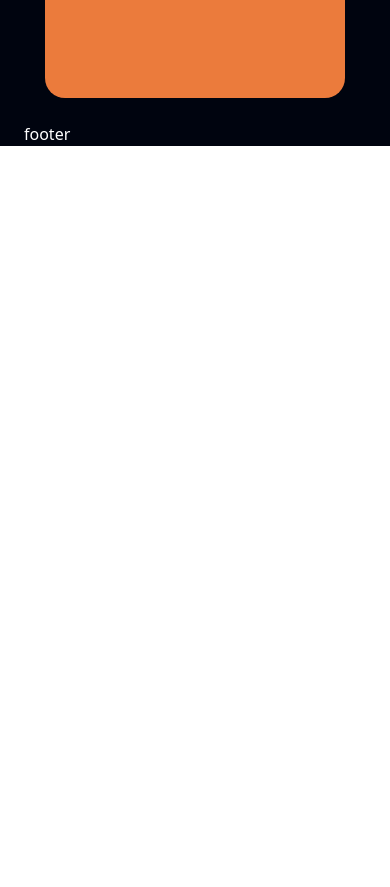
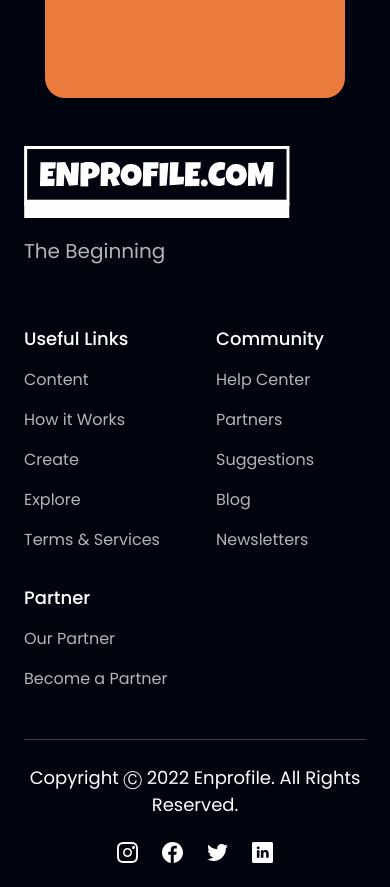
Before and after one commit to Fazil-SA/Enprofile-MERN-Project, a React (Vite) app in the folder client/: page / in a window 390 px wide. Shown: the part 9420-10307 px from the top of the page. Before the commit the page ends 9566 px from the top, so only its background shows below. Built offline with nearby package versions, Linux system fonts and the light colour scheme; the HTML template or start-up script is replaced by a standard one.

Commit message:
client side footer

```diff
--- a/client/src/components/user/Footer.jsx
+++ b/client/src/components/user/Footer.jsx
@@ -1,26 +1,66 @@
 import React from 'react'
 import styles from '../../style'
-import { footerLinks, socialMedia } from '../../constants/user'
+import { footerLinks, socialMedia } from '../../constants/user/'
 import { logo } from '../../assets/user'
 
 const Footer = () => {
   return (
-    // <section className={`${styles.flexCenter} ${styles.paddingY} flex-col`}>
-    //   <div className={`${styles.flexStart} md:flex-row flex-col mb-8 w-full`}>
-    //     <div className='flex-1 flex flex-col justify-start mr-10'>
-    //       <img src={logo} alt="enprofile.com" className='w-[266px] h-[72px] object-contain'/>
-    //       <p className={`${styles.paragraph} mt-4 max-w-[310px]`}>the beginning</p>
-    //     </div>
-    //     <div className='flex-[1.5] w-full flex flex-row justify-between flex-wrap md:mt-0 mt-10'>
-    //       {footerLinks.map((footerLinks) (
-    //         <div key={footerLinks.key} className='flex flex-col ss:my-0 my-4 min-w-[150px]'>
-    //           <h4>{footerLinks.title}</h4>
-    //         </div>
-    //       ))}
-    //     </div>
-    //   </div>
-    // </section>
-    <h1>footer</h1>
+    <section className={`${styles.flexCenter} ${styles.paddingY} flex-col`}>
+    <div className={`${styles.flexStart} md:flex-row flex-col mb-8 w-full`}>
+      <div className="flex-[1] flex flex-col justify-start mr-10">
+        <img
+          src={logo}
+          alt="enprofile.com"
+          className="w-[266px] h-[72.14px] object-contain"
+        />
+        <p className={`${styles.paragraph} mt-4 max-w-[312px]`}>
+          The Beginning
+        </p>
+      </div>
+
+      <div className="flex-[1.5] w-full flex flex-row justify-between flex-wrap md:mt-0 mt-10">
+        {footerLinks.map((footerlink) => (
+          <div key={footerlink.title} className={`flex flex-col ss:my-0 my-4 min-w-[150px]`}>
+            <h4 className="font-poppins font-medium text-[18px] leading-[27px] text-white">
+              {footerlink.title}
+            </h4>
+            <ul className="list-none mt-4">
+              {footerlink.links.map((link, index) => (
+                <li
+                  key={link.name}
+                  className={`font-poppins font-normal text-[16px] leading-[24px] text-dimWhite hover:text-secondary cursor-pointer ${
+                    index !== footerlink.links.length - 1 ? "mb-4" : "mb-0"
+                  }`}
+                >
+                  {link.name}
+                </li>
+              ))}
+            </ul>
+          </div>
+        ))}
+      </div>
+    </div>
+
+    <div className="w-full flex justify-between items-center md:flex-row flex-col pt-6 border-t-[1px] border-t-[#3F3E45]">
+      <p className="font-poppins font-normal text-center text-[18px] leading-[27px] text-white">
+        Copyright Ⓒ 2022 Enprofile. All Rights Reserved.
+      </p>
+
+      <div className="flex flex-row md:mt-0 mt-6">
+        {socialMedia.map((social, index) => (
+          <img
+            key={social.id}
+            src={social.icon}
+            alt={social.id}
+            className={`w-[21px] h-[21px] object-contain cursor-pointer ${
+              index !== socialMedia.length - 1 ? "mr-6" : "mr-0"
+            }`}
+            onClick={() => window.open(social.link)}
+          />
+        ))}
+      </div>
+    </div>
+  </section>
   )
 }
 
--- a/client/src/constants/user/index.js
+++ b/client/src/constants/user/index.js
@@ -130,23 +130,23 @@
     links: [
       {
         name: "Content",
-        link: "https://www.hoobank.com/content/",
+        link: "",
       },
       {
         name: "How it Works",
-        link: "https://www.hoobank.com/how-it-works/",
+        link: "",
       },
       {
         name: "Create",
-        link: "https://www.hoobank.com/create/",
+        link: "",
       },
       {
         name: "Explore",
-        link: "https://www.hoobank.com/explore/",
+        link: "",
       },
       {
         name: "Terms & Services",
-        link: "https://www.hoobank.com/terms-and-services/",
+        link: "",
       },
     ],
   },
@@ -155,23 +155,23 @@
     links: [
       {
         name: "Help Center",
-        link: "https://www.hoobank.com/help-center/",
+        link: "",
       },
       {
         name: "Partners",
-        link: "https://www.hoobank.com/partners/",
+        link: "",
       },
       {
         name: "Suggestions",
-        link: "https://www.hoobank.com/suggestions/",
+        link: "",
       },
       {
         name: "Blog",
-        link: "https://www.hoobank.com/blog/",
+        link: "",
       },
       {
         name: "Newsletters",
-        link: "https://www.hoobank.com/newsletters/",
+        link: "",
       },
     ],
   },
@@ -180,11 +180,11 @@
     links: [
       {
         name: "Our Partner",
-        link: "https://www.hoobank.com/our-partner/",
+        link: "",
       },
       {
         name: "Become a Partner",
-        link: "https://www.hoobank.com/become-a-partner/",
+        link: "",
       },
     ],
   },
```
Also changed, not shown: 2 other files (tests, documents, lock files or other folders).
